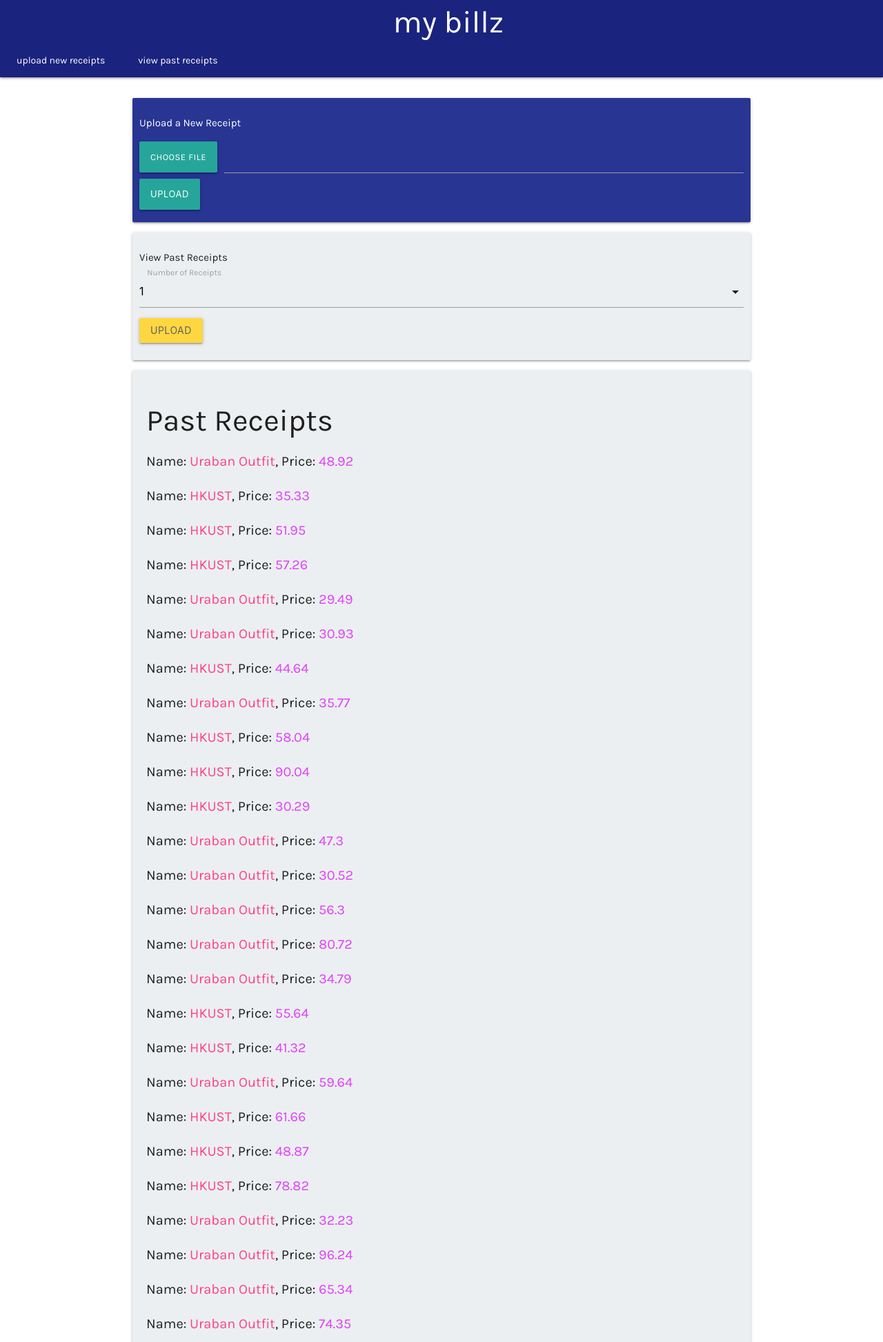
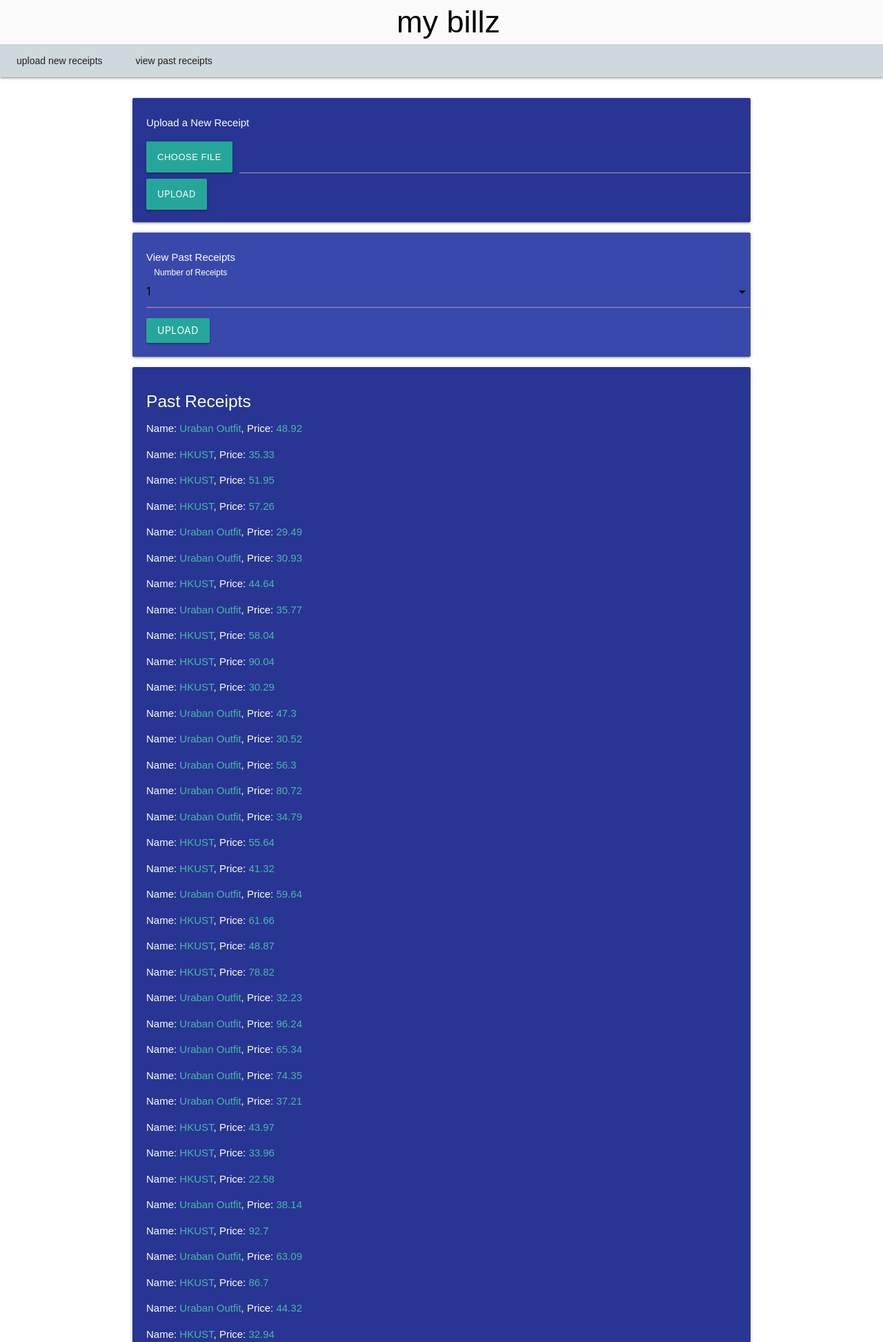
Before and after one commit to jessieliu1/hackust, a Flask app: page / in a window 1280 px wide. Shown: the top 1945 px of the page at 69% size. Run offline with Flask 2, Linux system fonts and the light colour scheme; data comes from the database, SQL or seed files in the repository; style sheets or scripts are compiled from the project's sources; some web fonts are replaced.

Commit message:
switch to lighter theme with blue

```diff
--- a/hackust/js/receipt.jsx
+++ b/hackust/js/receipt.jsx
@@ -17,7 +17,7 @@
     let price = this.state.price;
 
     return (
-        <p>Name: <span className="pink-text text-accent-2">{name}</span>, Price:<span className="purple-text text-accent-2"> {price} </span> </p>
+        <p>Name: <span className="teal-text text-lighten-2">{name}</span>, Price:<span className="teal-text text-lighten-2"> {price} </span> </p>
         );
   };
 }
--- a/hackust/js/receipt_list.jsx
+++ b/hackust/js/receipt_list.jsx
@@ -38,8 +38,8 @@
         );
 
     return (
-        <div id="receipts_list" className="container card card blue-grey lighten-5">
-          <h3>Past Receipts</h3>
+        <div id="receipts_list" className="container card card indigo darken-3">
+          <h5>Past Receipts</h5>
           {receipts}
         </div>
         );
--- a/hackust/static/css/styles.css
+++ b/hackust/static/css/styles.css
@@ -13,25 +13,27 @@
 nav .brand-logo {
     font-family: 'Karla', sans-serif;
     font-size: 300%;
+    color: #212121;
     padding-left: 20px;
 }
 
 .tabs .tab {
     font-family: 'Karla', sans-serif;
+    color: #212121;
 }
 
 .tabs .tab a.active {
-  color: #FFFFFF;
+  color: #212121;
   text-transform: none;
 }
 
 .tabs .tab a:hover {
-  color: #F2DC5D;
+  color: #4527a0;
   text-transform: none;
 }
 
 .tabs .tab a {
-  color: #FFFFFF;
+  color: #212121;
   text-transform: none;
 }
 
@@ -45,11 +47,16 @@
     box-shadow: 0 1px 0 0 #000;
 }
 
-#form-card {
+.card {
     font-family: 'Karla', sans-serif;
     color: #FFFFFF;
-    padding: 10px;
+    padding-left: 20px;
+    padding-top: 10px;
     min-height: 180px;
+}
+
+.subtext {
+    color: #e8eaf6;
 }
 
 #receipts-form-card {
@@ -69,7 +76,7 @@
 }
 
 #receipts_list p {
-  font-size: 20px;
+  font-size: 15px;
 }
 
 .center-block {
--- a/hackust/templates/index.html
+++ b/hackust/templates/index.html
@@ -3,30 +3,31 @@
         <meta charset="utf-8">
         <link rel="stylesheet" href="https://cdnjs.cloudflare.com/ajax/libs/materialize/1.0.0-beta/css/materialize.min.css">
         <link rel="stylesheet" href="static/css/styles.css">
-        <link href="https://fonts.googleapis.com/css?family=Karla:400,400i,700,700i|Lato:400,400i,700|Montserrat:400,600,700,800" rel="stylesheet">
+        <link href="https://fonts.googleapis.com/
+        css?family=Karla:400,400i,700,700i|Lato:400,400i,700|Montserrat:400,600,700,800" rel="stylesheet">
         <script src="https://ajax.googleapis.com/ajax/libs/jquery/3.3.1/jquery.min.js"></script>
         <script src="https://cdnjs.cloudflare.com/ajax/libs/materialize/1.0.0-beta/js/materialize.min.js"></script>
         <script src="static/js/materialize-settings.js" type="text/javascript" charset="utf-8"></script>
-        <title>Receiption</title>
+        <title>hmm</title>
     </head>
     <body>
         <nav class="nav-extended">
-            <div class="nav-wrapper indigo darken-4">
-                <a href="#" class="brand-logo center">my billz</a>
+            <div class="nav-wrapper grey lighten-5">
+                <a href="#" class="brand-logo center black-text">my billz</a>
                 <ul id="nav-mobile" class="right hide-on-med-and-down">
                 </ul>
             </div>
             <div class="nav-content">
-              <ul class="tabs indigo darken-4">
-                <li class="tab"><a href="#upload_receipts">upload new receipts</a></li>
-                <li class="tab"><a href="#past_receipts">view past receipts</a></li>
+              <ul class="tabs blue-grey lighten-4">
+                <li class="tab"><a href="#receipts-upload-card">upload new receipts</a></li>
+                <li class="tab"><a href="#past-receipts-card">view past receipts</a></li>
               </ul>
             </div>
 
         </nav>
         <br />
             <div class="container">
-                <div id="form-card" class="card indigo darken-3">
+                <div id="receipts-upload-card" class="card indigo darken-3">
                     <p>Upload a New Receipt</p>
                     <form action="/upload" method="post" enctype=multipart/form-data>
                         <div class="file-field input-field">
@@ -44,8 +45,8 @@
                 </div>
             </div>
         <div class="container">
-                <div id="receipts-form-card" class="card blue-grey lighten-5">
-                    <p>View Past Receipts</p>
+                <div id="past-receipts-card" class="card indigo darken-1">
+                    <p class="white-text">View Past Receipts</p>
                     <form action="#" method="post" enctype=multipart/form-data>
                         <div class="input-field col s12">
                             <select>
@@ -56,9 +57,9 @@
                                 <option value="5">5</option>
                                 <option value="6">6</option>
                             </select>
-                            <label>Number of Receipts</label>
+                            <label class="white-text">Number of Receipts</label>
                         </div>
-                        <button id="receipts-submit" class="btn grey-text text-darken-2 amber accent-2" type=submit value=Upload>Upload
+                        <button id="receipts-submit" class="btn white-text text-darken-2" type=submit value=Upload>Upload
                         </button>
                     </form>
                 </div>
```
